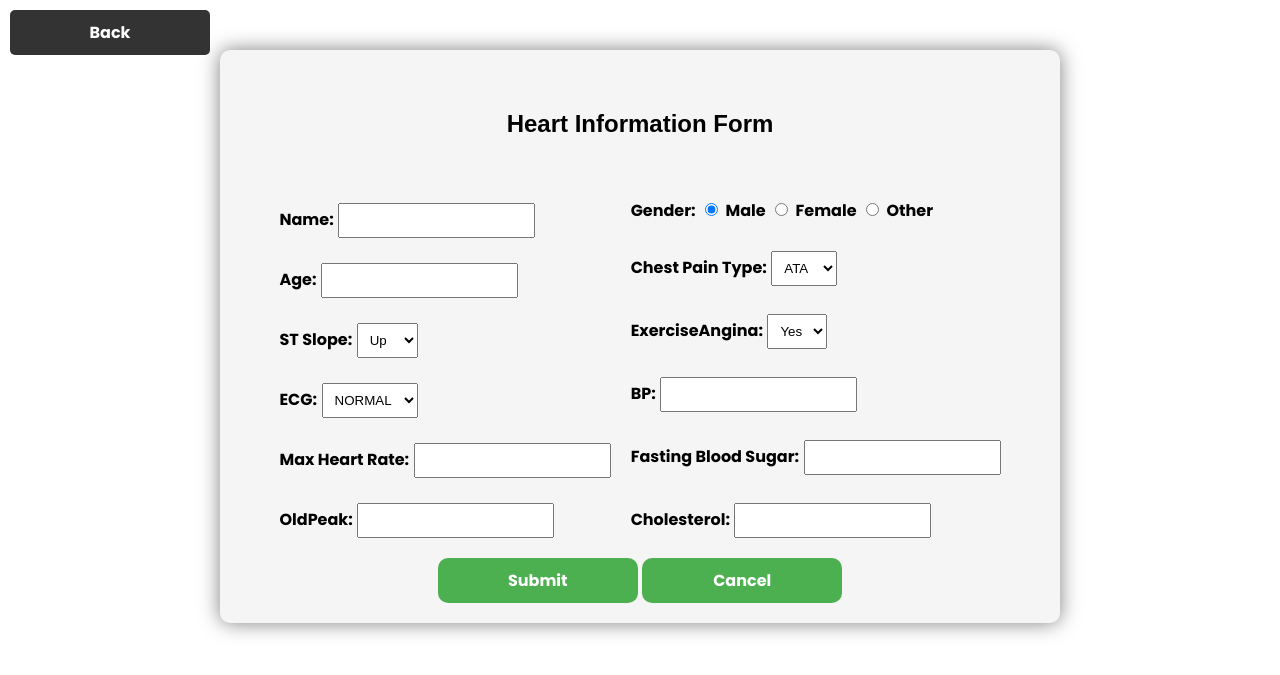
After one commit to mohd-tahzeeb-khan/Mediscan-An-multiDisease-Prognosis-and-Daigonis-System-, a Flask app: template templates/heartform.html in a window 1280 px wide. The commit adds this page. Shown: the top 675 px of the page. Run offline with Flask 3, Linux system fonts and the light colour scheme; the template is opened without the code that fills it, so the values that code supplies are empty.

Commit message:
working on templates

```diff
--- /dev/null
+++ b/templates/heartform.html
@@ -0,0 +1,112 @@
+<!DOCTYPE html>
+<html lang="en">
+
+<head>
+    <meta charset="UTF-8">
+    <meta name="viewport" content="width=device-width, initial-scale=1.0">
+    <title>Health Information Form</title>
+    <link rel="stylesheet" href="heartform.css">
+</head>
+
+<body>
+    <div class="container">
+        <button class="back-button" onclick="goBack()">Back</button>
+        <form class="health-form">
+            <h2 class="heading">Heart Information Form</h2>
+            <div class="input-row">
+
+                <div class="input-column">
+                    <div>
+                        <label for="name">Name:</label>
+                        <input type="text" id="name" name="name" required>
+                    </div>
+                    <div>
+                        <label for="age">Age:</label>
+                        <input type="number" id="age" name="age" required>
+                    </div>
+                    <div>
+                        <label for="stslope">ST Slope:</label>
+                        <select id="stslope" name="stslope" required>
+                            <option value="Up">Up</option>
+                            <option value="Flat">Flat</option>
+                        </select>
+                    </div>
+                    <div>
+                        <label for="ECG">ECG:</label>
+                        <select id="ECG" name="ECG" required>
+                            <option value="Normal">NORMAL</option>
+                            <option value="ST">ST</option>
+                        </select>
+                    </div>
+                    <div>
+                        <label for="MaxHR">Max Heart Rate:</label>
+                        <input type="number" id="MaxHR" name="MaxHR" step="0.1" required>
+                    </div>
+                    <div>
+                        <label for="OldPeak">OldPeak:</label>
+                        <input type="number" id="OldPeak" name="OldPeak" step="0.1" required>
+                    </div>
+                </div>
+
+
+
+
+                <div class="input-column">
+                    <div class="gender">
+                        <label>Gender:</label>
+                        <input type="radio" id="male" name="gender" value="male" checked>
+                        <label for="male">Male</label>
+
+                        <input type="radio" id="female" name="gender" value="female">
+                        <label for="female">Female</label>
+
+                        <input type="radio" id="other" name="gender" value="other">
+                        <label for="other">Other</label>
+                    </div>
+                    <div>
+                        <label for="chestpain">Chest Pain Type:</label>
+                        <select id="chestpain" name="chestpain" required>
+                            <option value="never">ATA</option>
+                            <option value="noInfo">NAP</option>
+                            <option value="current">ASY</option>
+                            <option value="former">TA</option>
+                        </select>
+                    </div>
+                    <div>
+                        <label for="ExerciseAngina">ExerciseAngina:</label>
+                        <select id="ExerciseAngina" name="ExerciseAngina" required>
+                            <option value="yes">Yes</option>
+                            <option value="no">No</option>
+                        </select>
+                    </div>
+                    <div>
+                        <label for="BP">BP:</label>
+                        <input type="number" id="BP" name="BP" step="0.1" required>
+                    </div>
+                    <div>
+                        <label for="bloodsugar">Fasting Blood Sugar:</label>
+                        <input type="number" id="bloodsugar" name="bloodsugar" required >
+                    </div>
+                    <div>
+                        <label for="Cholesterol">Cholesterol:</label>
+                        <input type="number" id="Cholesterol" name="Cholesterol" required >
+                    </div>
+                </div>
+
+            </div>
+            <div>
+            <button type="submit">Submit</button>
+            <button type="submit">Cancel</button>
+             </div>
+        </form>
+
+    </div>
+
+    <script>
+        function goBack() {
+            window.history.back();
+        }
+    </script>
+</body>
+
+</html>
```
Also changed, not shown: templates/base.html (+10 -4 lines), templates/credit.html (+8 -0 lines), templates/diabetesform.html (+71 -27 lines), templates/diganosis.html (+33 -19 lines), templates/help.html (+8 -0 lines), templates/index.html (+12 -7 lines), templates/upload.html (+5 -5 lines).
